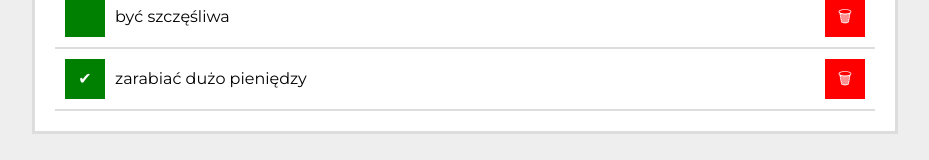
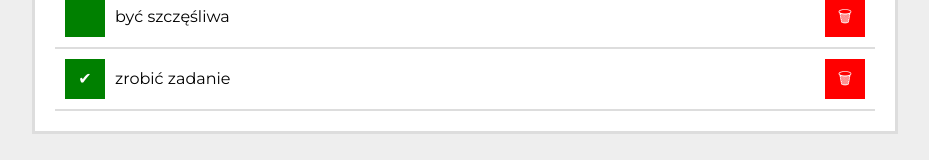
Before and after one commit to kamila2201/todo-list-react, a React (Create React App) app: page / in a window 1280 px wide. Shown: the part 357-517 px from the top of the page, without its empty margins (175-1104 px from the left). Built offline with nearby package versions, Linux system fonts and the light colour scheme.

Commit message:
changed task content

```diff
--- a/src/App.js
+++ b/src/App.js
@@ -7,7 +7,7 @@ import Container from "./Container";
 
 const tasks = [
   { id: 1, content: "być szczęśliwa", done: false },
-  { id: 2, content: "zarabiać dużo pieniędzy", done: true },
+  { id: 2, content: "zrobić zadanie", done: true },
 ];
 
 const hideDoneTasks = false;
```
